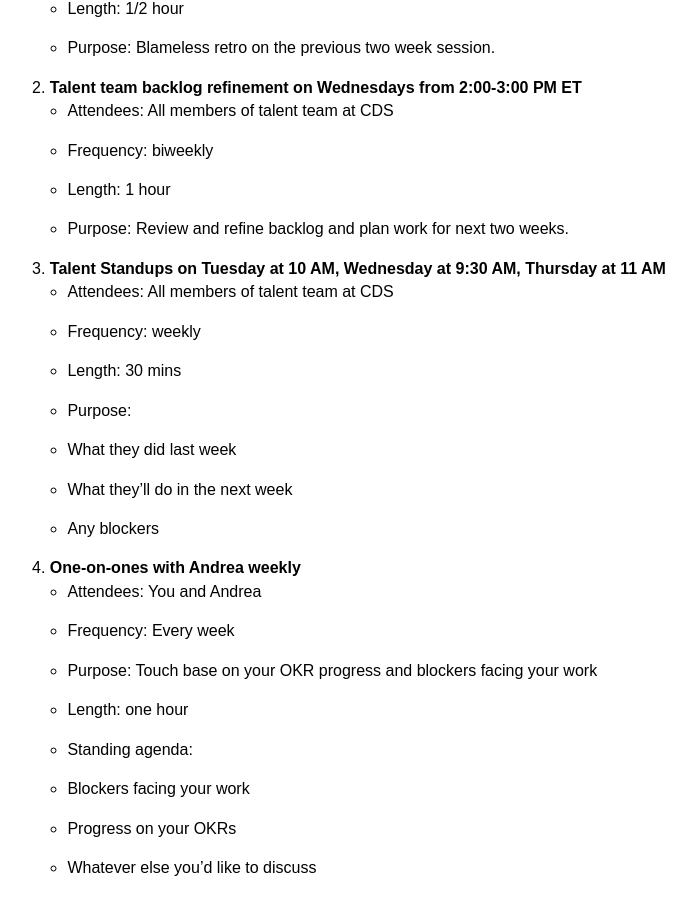
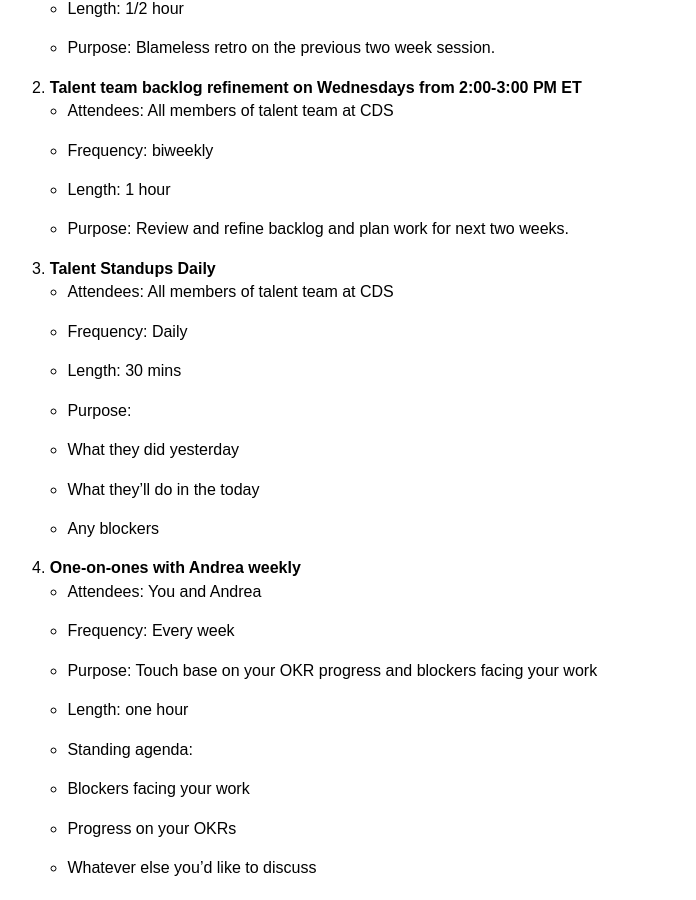
Before and after one commit to cds-snc/talent, a Jekyll site: the page built from _pages/en/about/Team-meetings-and-communications.md, in a window 1280 px wide and 900 px high, scrolled down 432 px. Shown: the whole window, without its empty margins (259-955 px from the left). Built offline with Jekyll 4.4.1, drawn with Linux system fonts in a browser that asks for light colours.

Commit message:
Update Team-meetings-and-communications.md

```diff
--- a/_pages/en/about/Team-meetings-and-communications.md
+++ b/_pages/en/about/Team-meetings-and-communications.md
@@ -23,13 +23,13 @@ _Ask Andrea for calendar invitations to these meetings if you don't already have
  * Length: 1 hour
  * Purpose: Review and refine backlog and plan work for next two weeks.
 
-3.   **Talent Standups on Tuesday at 10 AM, Wednesday at 9:30 AM, Thursday at 11 AM**
+3.   **Talent Standups Daily**
  * Attendees: All members of talent team at CDS
- * Frequency: weekly
+ * Frequency: Daily
  * Length: 30 mins
  * Purpose:
- * What they did last week
- * What they'll do in the next week
+ * What they did yesterday
+ * What they'll do in the today
  * Any blockers
 
 4.  **One-on-ones with Andrea weekly**
```
